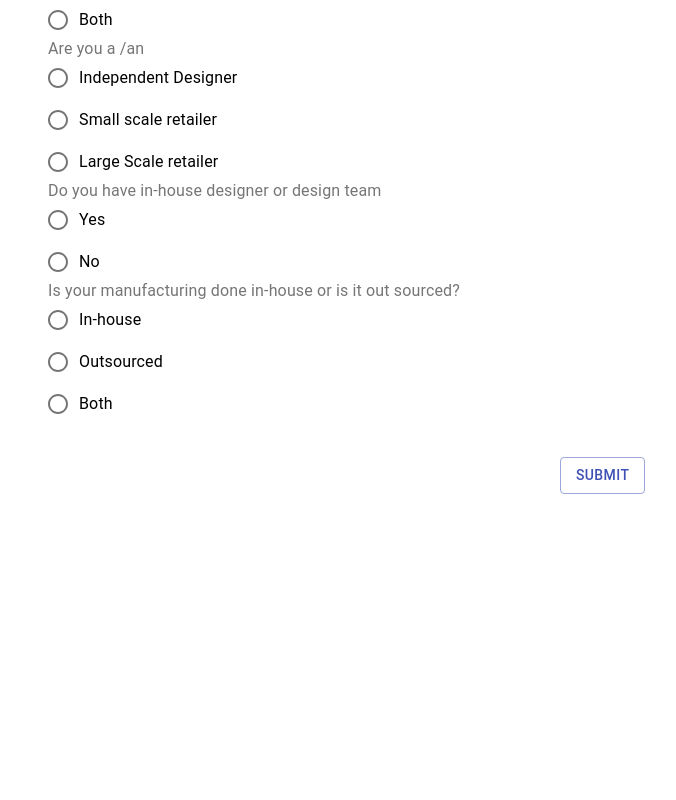
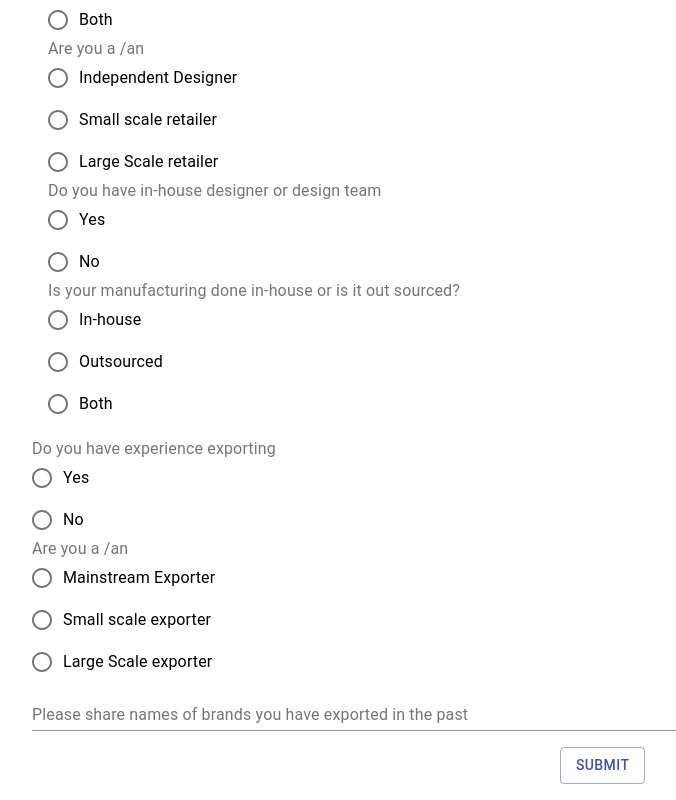
Before and after one commit to amwaleh/forms_prep, a React (Create React App) app: page / in a window 1280 px wide. Shown: the part 899-1699 px from the top of the page, without its empty margins (136-812 px from the left). Before the commit the page ends 1409 px from the top, so only its background shows below. Built offline with nearby package versions, Linux system fonts and the light colour scheme.

Commit message:
add business form

```diff
--- a/src/BusinessRegistration.jsx
+++ b/src/BusinessRegistration.jsx
@@ -2,7 +2,6 @@ import React from "react";
 import { makeStyles } from "@material-ui/core/styles";
 import TextField from "@material-ui/core/TextField";
 import Grid from "@material-ui/core/Grid";
-
 import Container from "@material-ui/core/Container";
 import Typography from "@material-ui/core/Container";
 import Button from "@material-ui/core/Button";
@@ -10,7 +9,6 @@ import FormLabel from "@material-ui/core/FormLabel";
 import FormControl from "@material-ui/core/FormControl";
 import FormGroup from "@material-ui/core/FormGroup";
 import FormControlLabel from "@material-ui/core/FormControlLabel";
-import FormHelperText from "@material-ui/core/FormHelperText";
 import Checkbox from "@material-ui/core/Checkbox";
 import Radio from "@material-ui/core/Radio";
 import RadioGroup from "@material-ui/core/RadioGroup";
@@ -110,7 +108,8 @@ export default function BasicTextFields() {
                 onChange={handleChange}
               />
             </Grid>
-
+            {/* What product category do yoiu operate in? (Check all that
+                  apply)? */}
             <Grid item md={12}>
               <FormControl component="fieldset" className={classes.formControl}>
                 <FormLabel component="legend">
@@ -150,6 +149,7 @@ export default function BasicTextFields() {
             </Grid>
             <Grid item md={12}>
               <FormControl component="fieldset">
+                {/* Are you a  */}
                 <FormLabel component="legend">Are you a </FormLabel>
                 <RadioGroup
                   aria-label="Wholeseller_retailer"
@@ -178,6 +178,7 @@ export default function BasicTextFields() {
 
             <Grid item md={12}>
               <FormControl component="fieldset">
+                {/* Are you a /an */}
                 <FormLabel component="legend">Are you a /an</FormLabel>
                 <RadioGroup
                   aria-label="scale"
@@ -203,6 +204,7 @@ export default function BasicTextFields() {
                 </RadioGroup>
               </FormControl>
             </Grid>
+            {/* Do you have in-house designer or design team */}
 
             <Grid container item md={12} direction="column">
               <FormControl component="fieldset">
@@ -224,7 +226,7 @@ export default function BasicTextFields() {
                 </RadioGroup>
               </FormControl>
             </Grid>
-
+            {/* Is your manufacturing done in-house or is it out sourced */}
             <Grid item md={12}>
               <FormControl component="fieldset">
                 <FormLabel component="legend">
@@ -255,6 +257,76 @@ export default function BasicTextFields() {
               </FormControl>
             </Grid>
           </Grid>
+          {/* Export experience */}
+          <Grid container>
+            <Grid item>
+              <Grid item md={12}>
+                {/* Do you have experience exporting */}
+                <FormControl component="fieldset">
+                  <FormLabel component="legend">
+                    Do you have experience exporting{" "}
+                  </FormLabel>
+                  <RadioGroup
+                    aria-label=""
+                    name="Export_experience"
+                    value={values["Export_experience"]}
+                    onChange={handleChange}
+                  >
+                    <FormControlLabel
+                      value="Yes"
+                      control={<Radio />}
+                      label="Yes"
+                    />
+                    <FormControlLabel
+                      value="No"
+                      control={<Radio />}
+                      label="No"
+                    />
+                  </RadioGroup>
+                </FormControl>
+              </Grid>
+            </Grid>
+
+            <Grid item sm={12}>
+              <FormControl component="fieldset">
+                {/* Are you a /an */}
+                <FormLabel component="legend">Are you a /an</FormLabel>
+                <RadioGroup
+                  aria-label="scale"
+                  name="Exporter"
+                  value={values["Exporter"]}
+                  onChange={handleChange}
+                >
+                  <FormControlLabel
+                    value="Mainstream Exporter"
+                    control={<Radio />}
+                    label="Mainstream Exporter"
+                  />
+                  <FormControlLabel
+                    value="Small scale Exporter"
+                    control={<Radio />}
+                    label="Small scale exporter"
+                  />
+                  <FormControlLabel
+                    value="Large Scale Exporter"
+                    control={<Radio />}
+                    label="Large Scale exporter"
+                  />
+                </RadioGroup>
+              </FormControl>
+            </Grid>
+            <Grid item sm={12}>
+              <TextField
+                name="brands_exported"
+                label={
+                  "Please share names of brands you have exported in the past"
+                }
+                fullWidth
+                onChange={handleChange}
+              />
+            </Grid>
+          </Grid>
+
           <Grid container item md={8} direction="row-reverse">
             <Button color="primary" variant="outlined" type="submit">
               Submit{" "}
```
